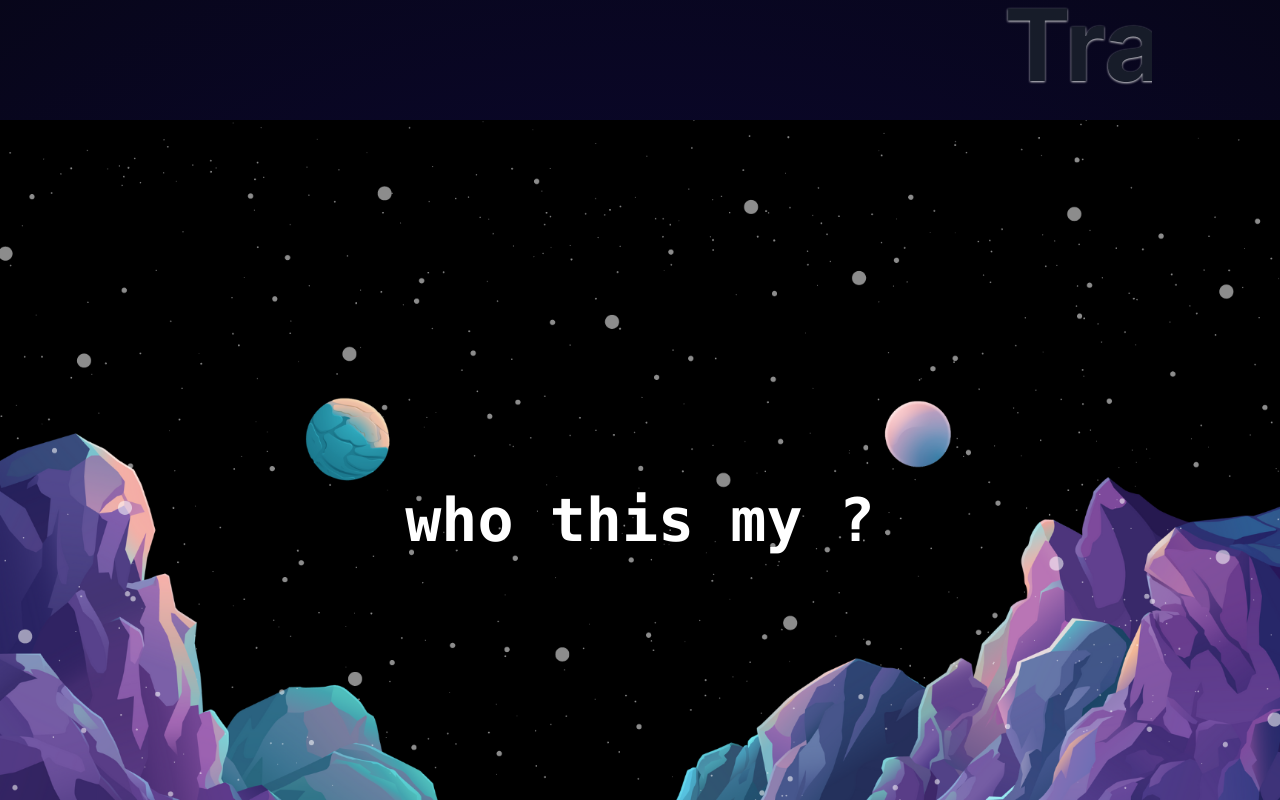
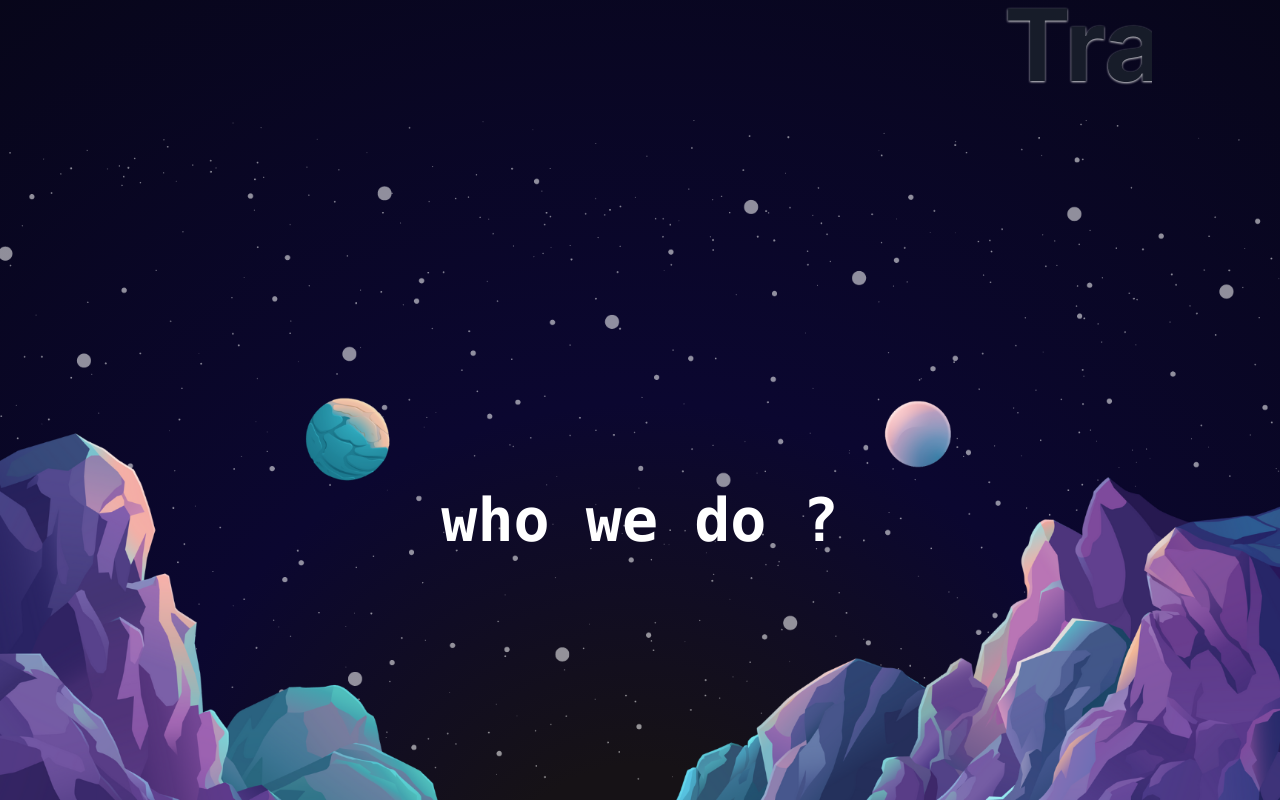
Before and after one commit to Azoonex/profileMy, a Next.js app: page / in a window 1280 px wide. Shown: the part 760-1560 px from the top of the page. Built offline with nearby package versions, Linux system fonts and the light colour scheme.

Commit message:
nice bro fixed Guide prefect

```diff
--- a/components/Guide.tsx
+++ b/components/Guide.tsx
@@ -1,31 +1,56 @@
-import Image from "next/image"
-const Guide = ({type}) => {
+"use client";
+
+import {motion, useScroll,useTransform} from 'framer-motion'
+import { useRef } from 'react';
+
+
+const Guide = ({ type }:any) => {
+
+    const ref = useRef()
+    const {scrollYProgress} = useScroll({
+        target:ref,
+        offset:["start start","end start"]
+    })
+
+    const yText = useTransform(scrollYProgress,[0,1],["0%","500%"])
+    const yBg = useTransform(scrollYProgress,[0,1],["0%","100%"])
     return (
-        <section className="h-screen relative w-full centeritems bg-black">
-            <h2 className=" text-6xl text-white font-mono font-bold">
-                {type === "content" ? "who this my ?" : "no is my ?"}
-            </h2>
-            <div className="">
-                <Image
-                    src="/mountains.png"
-                    layout="fill"
-                    objectFit="cover"
-                    quality={100}
-                />
-                <Image
-                    src="/stars.png"
-                    layout="fill"
-                    objectFit="cover"
-                    quality={100}
-                />
-                <Image
-                    src="/planets.png"
-                    layout="fill"
-                    objectFit="cover"
-                    quality={100}
-                />
+        <section className="h-screen overflow-hidden relative w-full centeritems "
+        ref={ref}
+            style={{ backgroundColor: type === "content" ? "linear-gradinet(180deg,#111132,#0c0c1d"
+             : "linear-gradinet(180deg,#111132,#505064" }}
+        >
 
-            </div>
+
+                <motion.h2
+                style={{y:yText}}
+                className=" absolute text-6xl text-white font-mono font-bold">
+                    {type === "content" ? "who we do ?" : "what we DiD ?"}
+                </motion.h2>
+
+                <motion.div
+                style={{
+                        backgroundImage: `url('/mountains.png')`,
+
+                }}
+                className=" bg-cover absolute z-30 bottom-0 bg-center w-full h-screen ">
+
+                </motion.div>
+               <motion.div
+                    style={{
+                        backgroundImage: `url('/planets.png')`,
+                        y: yBg
+                    }}
+                className=" bg-cover absolute z-20 bg-center w-full h-screen">
+
+               </motion.div>
+                <motion.div style={{
+                        backgroundImage: `url('/stars.png')`,
+                        x: yBg
+                    }}
+                className=" bg-cover absolute z-10 bg-center w-full h-screen">
+
+                </motion.div>
         </section >
     )
 }
--- a/pages/posts/[slug].tsx
+++ b/pages/posts/[slug].tsx
@@ -14,7 +14,7 @@ export default function Post ({posts}:any) {
 
 export async function getStaticPaths() {
     const posts = await loadPosts()
-    const paths = posts.map((post:any)=>({
+    const paths = await posts.map((post:any)=>({
          params: { slug: post.id }
     }))
     return{
--- /dev/null
+++ b/public/index.ts
@@ -0,0 +1,5 @@
+import bgOneNextHero from './mountains.png';
+import bgtwoNextHero from './planets.png';
+import bgthreeNextHero from './planets.png';
+
+export {bgOneNextHero,bgtwoNextHero,bgthreeNextHero}
```
